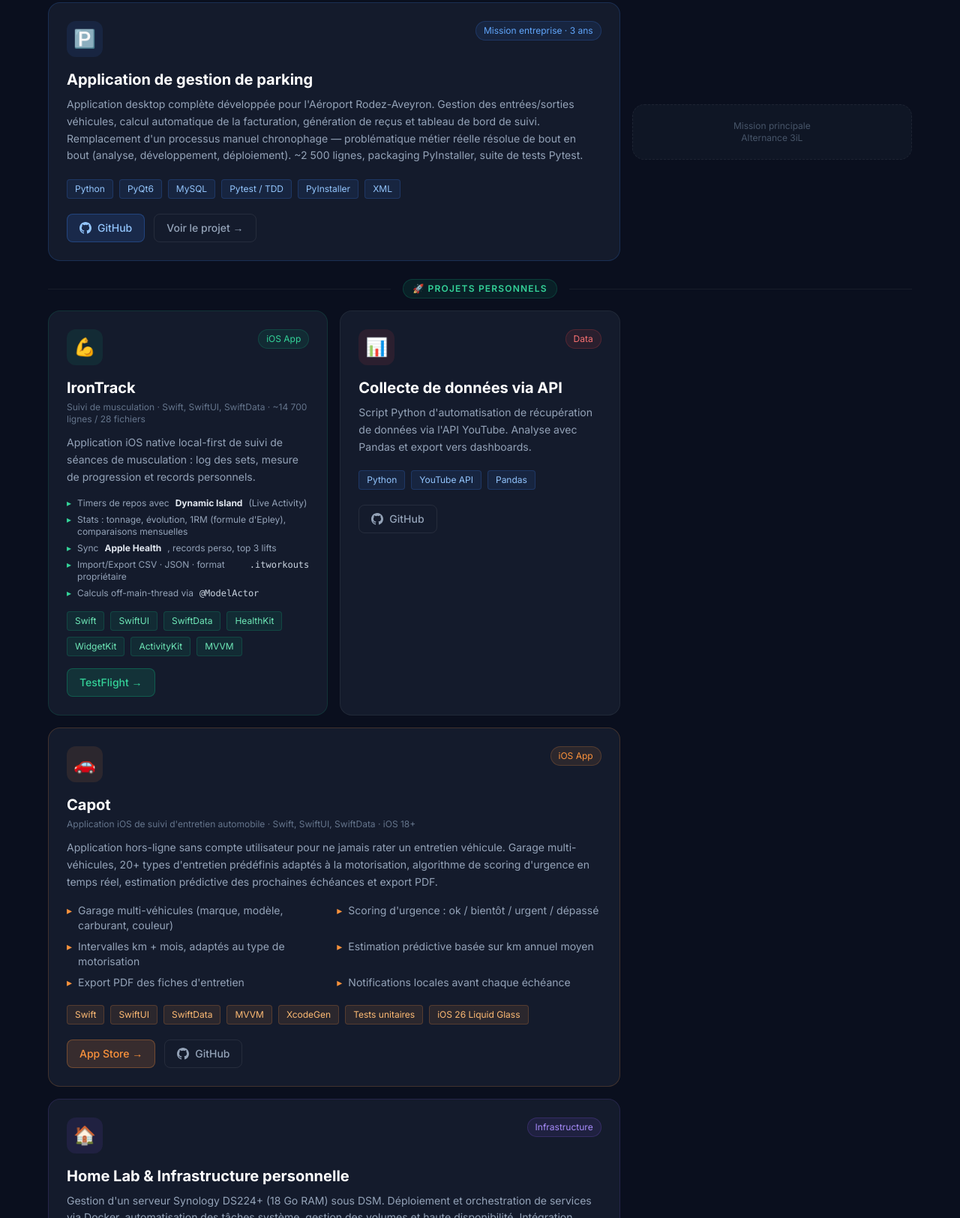
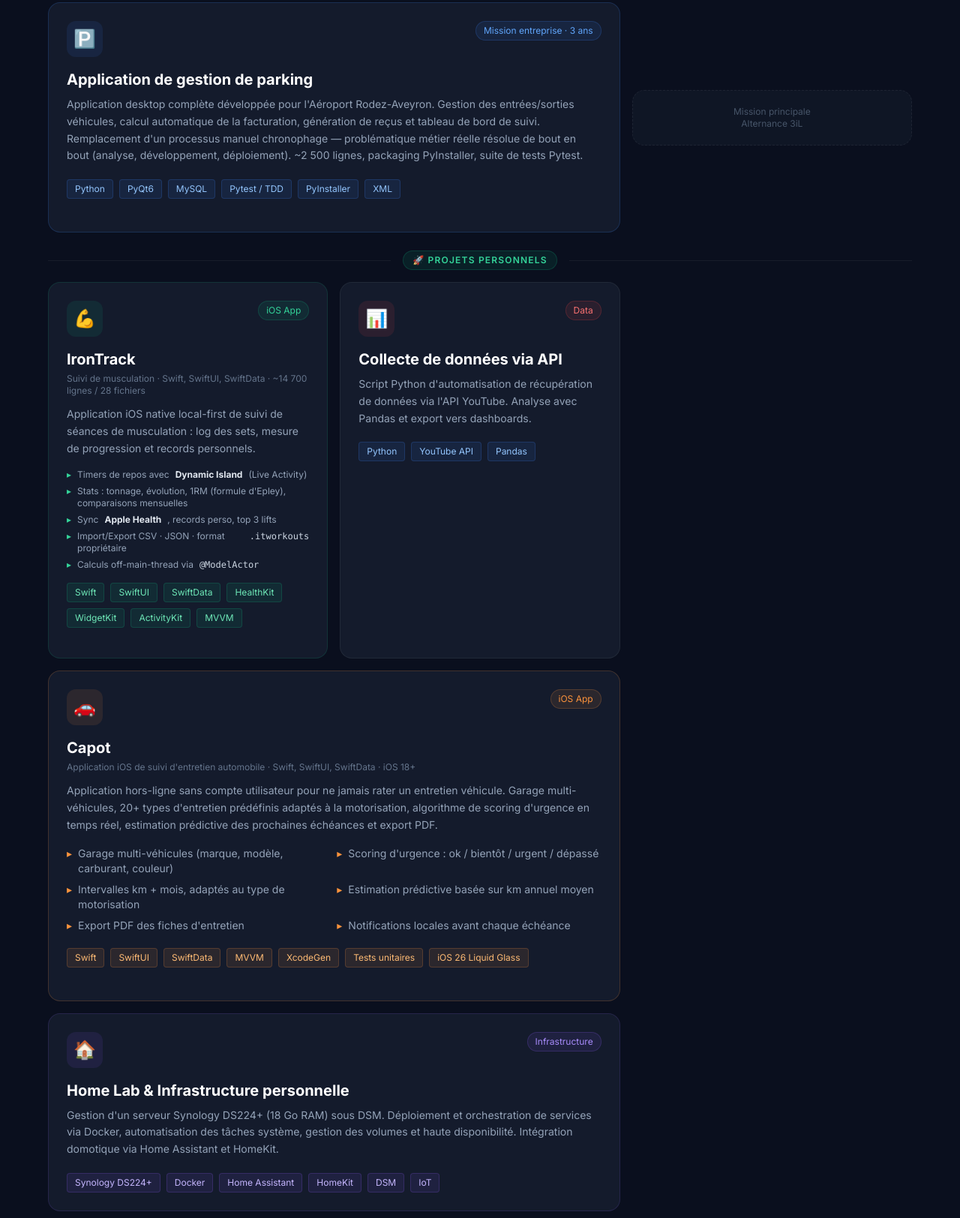
Before and after one commit to Glaysial/Portfolio, a plain HTML site: page index.html in a window 1280 px wide. Shown: the part 3008-4632 px from the top of the page at 75% size. Drawn offline with nearby package versions, Linux system fonts and the light colour scheme.

Commit message:
fix: suppression boutons GitHub, TestFlight, App Store (liens non disponibles)

```diff
--- a/index.html
+++ b/index.html
@@ -405,17 +405,6 @@
                     <span class="tech-tag px-2.5 py-1 rounded text-xs">PyInstaller</span>
                     <span class="tech-tag px-2.5 py-1 rounded text-xs">XML</span>
                 </div>
-                <div class="flex gap-3">
-                    <a href="#" class="flex items-center gap-2 px-4 py-2 rounded-lg text-sm font-medium transition-all hover:opacity-80"
-                       style="background:rgba(59,130,246,0.15);border:1px solid rgba(59,130,246,0.3);color:#93c5fd;">
-                        <svg class="w-4 h-4" fill="currentColor" viewBox="0 0 24 24"><path d="M12 0C5.37 0 0 5.37 0 12c0 5.3 3.44 9.8 8.21 11.39.6.11.79-.26.79-.58v-2.23c-3.34.73-4.03-1.42-4.03-1.42-.55-1.39-1.33-1.76-1.33-1.76-1.09-.74.08-.73.08-.73 1.2.08 1.84 1.24 1.84 1.24 1.07 1.83 2.81 1.3 3.49 1 .11-.78.42-1.31.76-1.61-2.67-.3-5.47-1.33-5.47-5.93 0-1.31.47-2.38 1.24-3.22-.12-.3-.54-1.52.12-3.18 0 0 1.01-.32 3.3 1.23a11.5 11.5 0 0 1 3-.4c1.02.005 2.05.14 3 .4 2.28-1.55 3.29-1.23 3.29-1.23.66 1.66.25 2.88.12 3.18.77.84 1.24 1.91 1.24 3.22 0 4.61-2.81 5.63-5.48 5.92.43.37.82 1.1.82 2.22v3.29c0 .32.19.69.8.58C20.56 21.8 24 17.3 24 12c0-6.63-5.37-12-12-12z"/></svg>
-                        GitHub
-                    </a>
-                    <a href="#" class="flex items-center gap-2 px-4 py-2 rounded-lg text-sm font-medium text-slate-400 hover:text-white transition-colors"
-                       style="border:1px solid rgba(255,255,255,0.08);">
-                        Voir le projet →
-                    </a>
-                </div>
             </div>
 
             <!-- ── SÉPARATEUR PERSO ── (placeholder col pour aligner la grille) -->
@@ -464,10 +453,6 @@
                     <span class="px-2.5 py-1 rounded text-xs" style="background:rgba(16,185,129,0.1);border:1px solid rgba(16,185,129,0.2);color:#6ee7b7;">ActivityKit</span>
                     <span class="px-2.5 py-1 rounded text-xs" style="background:rgba(16,185,129,0.1);border:1px solid rgba(16,185,129,0.2);color:#6ee7b7;">MVVM</span>
                 </div>
-                <a href="#" class="inline-flex items-center gap-2 px-4 py-2 rounded-lg text-sm font-medium transition-all hover:opacity-80"
-                   style="background:rgba(16,185,129,0.15);border:1px solid rgba(16,185,129,0.3);color:#34d399;">
-                    TestFlight →
-                </a>
             </div>
 
             <!-- YouTube API -->
@@ -485,11 +470,6 @@
                     <span class="tech-tag px-2.5 py-1 rounded text-xs">YouTube API</span>
                     <span class="tech-tag px-2.5 py-1 rounded text-xs">Pandas</span>
                 </div>
-                <a href="#" class="inline-flex items-center gap-2 px-4 py-2 rounded-lg text-sm font-medium text-slate-400 hover:text-white transition-colors"
-                   style="border:1px solid rgba(255,255,255,0.08);">
-                    <svg class="w-4 h-4" fill="currentColor" viewBox="0 0 24 24"><path d="M12 0C5.37 0 0 5.37 0 12c0 5.3 3.44 9.8 8.21 11.39.6.11.79-.26.79-.58v-2.23c-3.34.73-4.03-1.42-4.03-1.42-.55-1.39-1.33-1.76-1.33-1.76-1.09-.74.08-.73.08-.73 1.2.08 1.84 1.24 1.84 1.24 1.07 1.83 2.81 1.3 3.49 1 .11-.78.42-1.31.76-1.61-2.67-.3-5.47-1.33-5.47-5.93 0-1.31.47-2.38 1.24-3.22-.12-.3-.54-1.52.12-3.18 0 0 1.01-.32 3.3 1.23a11.5 11.5 0 0 1 3-.4c1.02.005 2.05.14 3 .4 2.28-1.55 3.29-1.23 3.29-1.23.66 1.66.25 2.88.12 3.18.77.84 1.24 1.91 1.24 3.22 0 4.61-2.81 5.63-5.48 5.92.43.37.82 1.1.82 2.22v3.29c0 .32.19.69.8.58C20.56 21.8 24 17.3 24 12c0-6.63-5.37-12-12-12z"/></svg>
-                    GitHub
-                </a>
             </div>
 
             <!-- Capot — large card -->
@@ -523,17 +503,6 @@
                     <span class="px-2.5 py-1 rounded text-xs" style="background:rgba(251,146,60,0.1);border:1px solid rgba(251,146,60,0.2);color:#fdba74;">XcodeGen</span>
                     <span class="px-2.5 py-1 rounded text-xs" style="background:rgba(251,146,60,0.1);border:1px solid rgba(251,146,60,0.2);color:#fdba74;">Tests unitaires</span>
                     <span class="px-2.5 py-1 rounded text-xs" style="background:rgba(251,146,60,0.1);border:1px solid rgba(251,146,60,0.2);color:#fdba74;">iOS 26 Liquid Glass</span>
-                </div>
-                <div class="flex gap-3">
-                    <a href="#" class="inline-flex items-center gap-2 px-4 py-2 rounded-lg text-sm font-medium transition-all hover:opacity-80"
-                       style="background:rgba(251,146,60,0.15);border:1px solid rgba(251,146,60,0.3);color:#fb923c;">
-                        App Store →
-                    </a>
-                    <a href="#" class="inline-flex items-center gap-2 px-4 py-2 rounded-lg text-sm font-medium text-slate-400 hover:text-white transition-colors"
-                       style="border:1px solid rgba(255,255,255,0.08);">
-                        <svg class="w-4 h-4" fill="currentColor" viewBox="0 0 24 24"><path d="M12 0C5.37 0 0 5.37 0 12c0 5.3 3.44 9.8 8.21 11.39.6.11.79-.26.79-.58v-2.23c-3.34.73-4.03-1.42-4.03-1.42-.55-1.39-1.33-1.76-1.33-1.76-1.09-.74.08-.73.08-.73 1.2.08 1.84 1.24 1.84 1.24 1.07 1.83 2.81 1.3 3.49 1 .11-.78.42-1.31.76-1.61-2.67-.3-5.47-1.33-5.47-5.93 0-1.31.47-2.38 1.24-3.22-.12-.3-.54-1.52.12-3.18 0 0 1.01-.32 3.3 1.23a11.5 11.5 0 0 1 3-.4c1.02.005 2.05.14 3 .4 2.28-1.55 3.29-1.23 3.29-1.23.66 1.66.25 2.88.12 3.18.77.84 1.24 1.91 1.24 3.22 0 4.61-2.81 5.63-5.48 5.92.43.37.82 1.1.82 2.22v3.29c0 .32.19.69.8.58C20.56 21.8 24 17.3 24 12c0-6.63-5.37-12-12-12z"/></svg>
-                        GitHub
-                    </a>
                 </div>
             </div>
 
```
